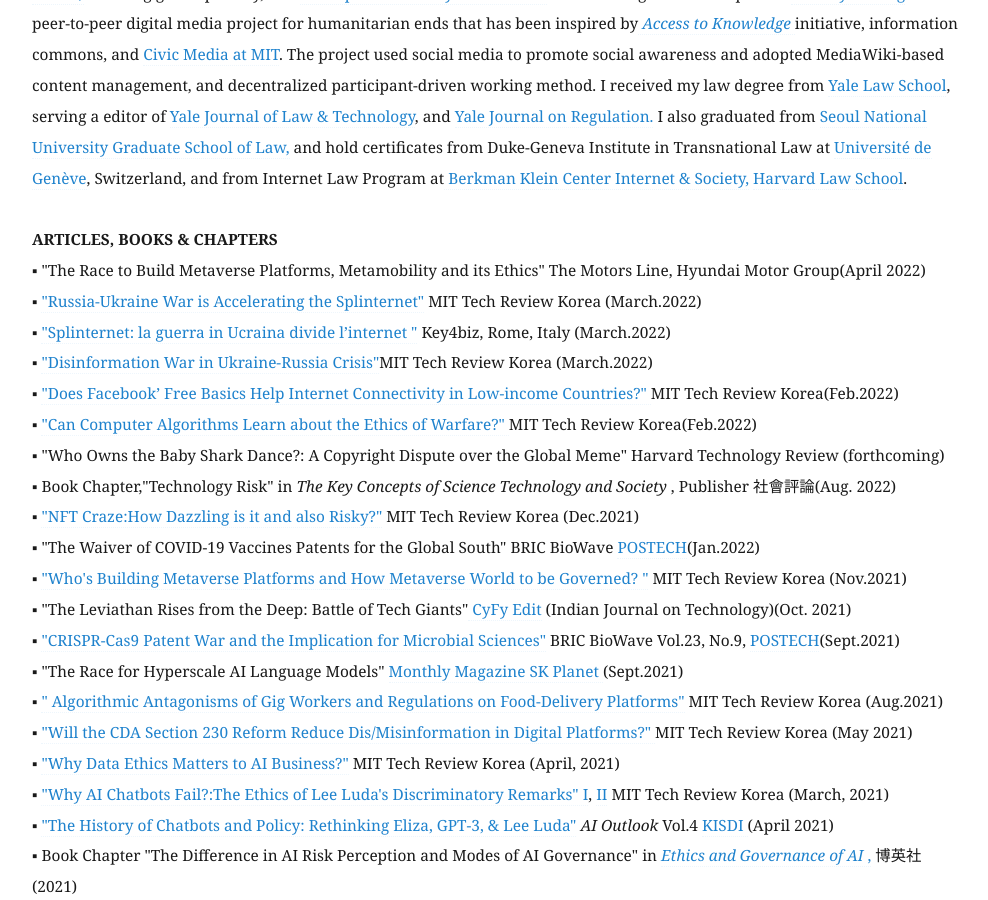
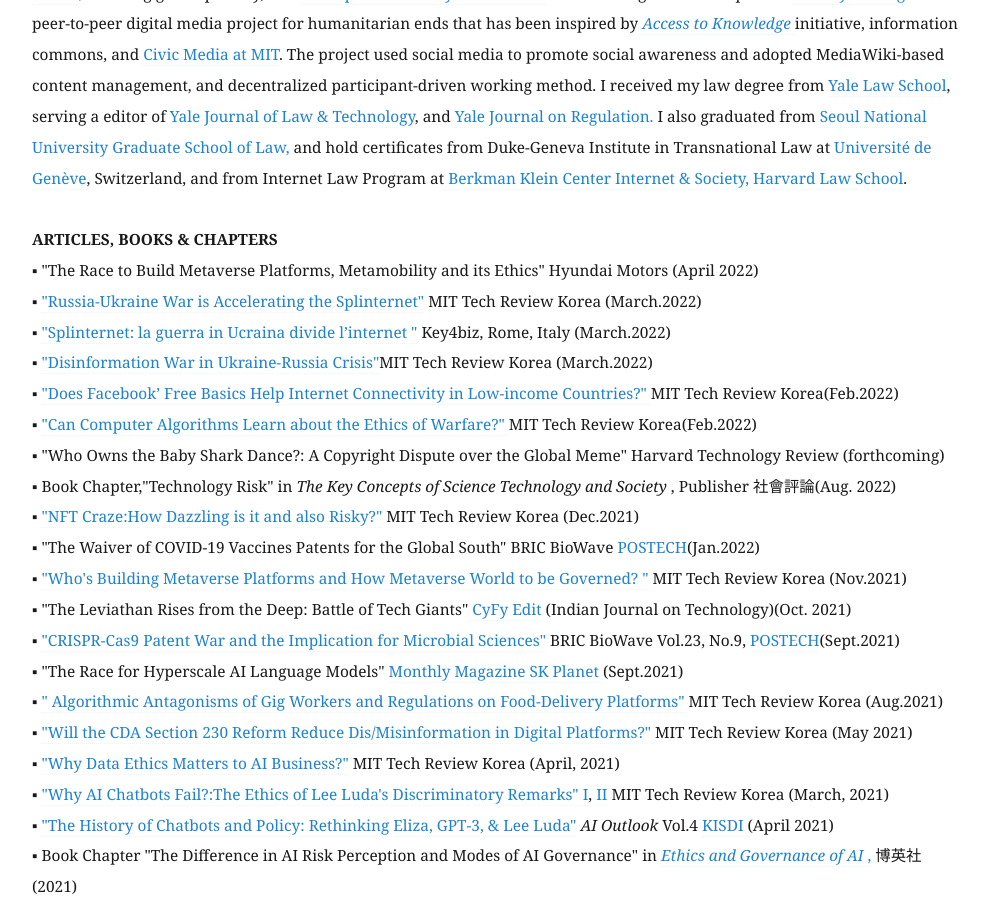
Before and after one commit to eunchangchoi/eunchangchoi.github.io, a Jekyll site: the page built from index.md, in a window 1280 px wide and 900 px high, scrolled down 1712 px. Shown: the whole window, without its empty margins (68-1056 px from the left). Built offline with Jekyll 4.4.1, drawn with Linux system fonts in a browser that asks for light colours.

Commit message:
Update index.md

```diff
--- a/index.md
+++ b/index.md
@@ -33,7 +33,7 @@
 <br>
 <br>
  <strong> ARTICLES, BOOKS & CHAPTERS </strong> <br>
-▪ "The Race to Build Metaverse Platforms, Metamobility and its Ethics" The Motors Line, Hyundai Motor Group(April 2022)<br>
+▪ "The Race to Build Metaverse Platforms, Metamobility and its Ethics" Hyundai Motors (April 2022)<br>
 ▪ <a href="https://www.technologyreview.kr/%ec%9a%b0%ed%81%ac%eb%9d%bc%ec%9d%b4%eb%82%98-%ec%a0%84%ec%9f%81%ec%9d%b4-%eb%b6%88%eb%9f%ac%ec%98%a8-%ec%8a%a4%ed%94%8c%eb%a6%b0%ed%84%b0%eb%84%b7/">"Russia-Ukraine War is Accelerating the Splinternet"</a> MIT Tech Review Korea (March.2022)<br>
 ▪ <a href="https://www.key4biz.it/splinternet-la-guerra-in-ucraina-divide-linternet/396648/"> "Splinternet: la guerra in Ucraina divide l’internet "</a> Key4biz, Rome, Italy (March.2022)<br>
 ▪  <a href="https://www.technologyreview.kr/%ec%9a%b0%ed%81%ac%eb%9d%bc%ec%9d%b4%eb%82%98-%ec%a0%84%ec%9f%81%ec%9d%98-%ec%9d%b4%eb%a9%b4-%ec%84%9c%eb%b0%a9%ea%b3%bc-%eb%9f%ac%ec%8b%9c%ec%95%84%ec%9d%98-%ed%97%88%ec%9c%84-%ec%a0%95%eb%b3%b4/">"Disinformation War in Ukraine-Russia Crisis"</a>MIT Tech Review Korea (March.2022)<br>
```
